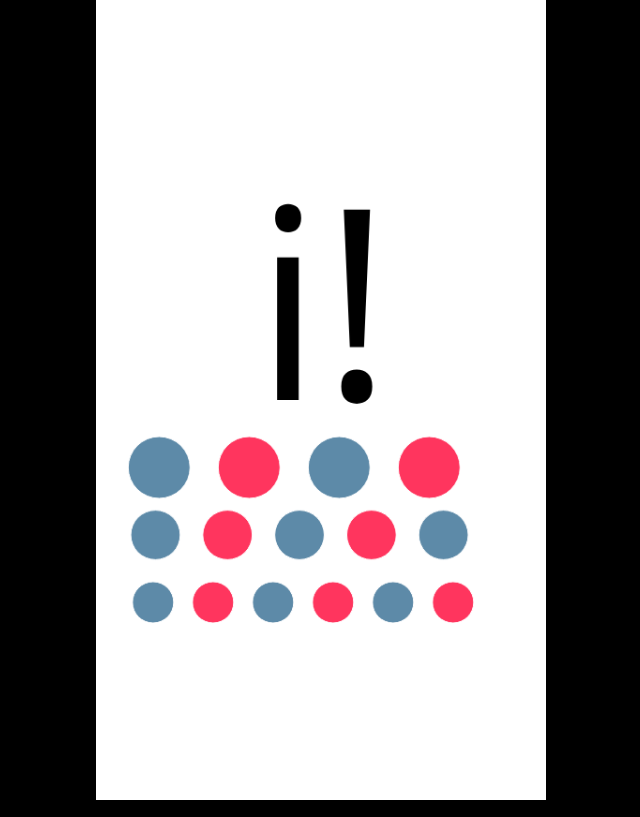
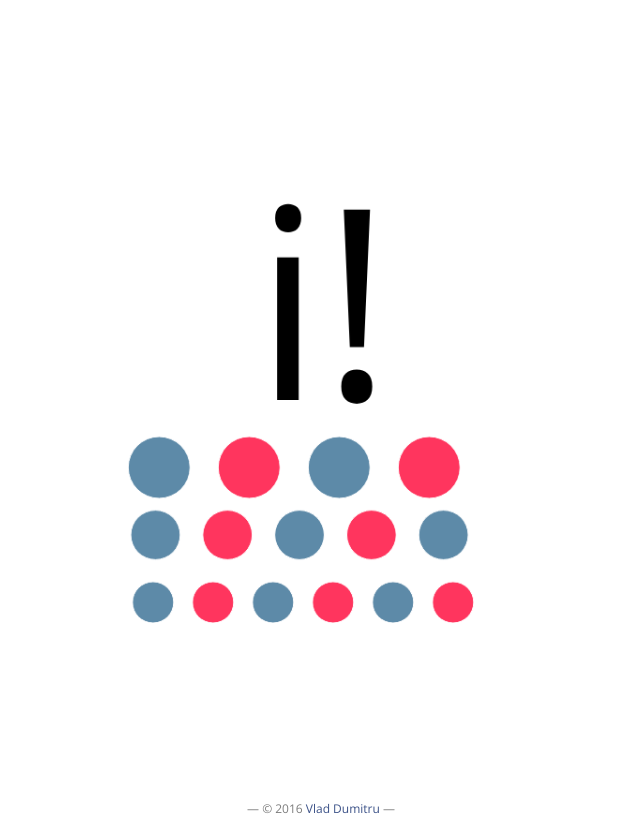
Before and after one commit to deveah/ii, a plain HTML site: page index.html in a window 1280 px wide. Shown: the whole page, without its empty margins (319-959 px from the left). Drawn offline with nearby package versions, Linux system fonts and the light colour scheme.

Commit message:
Modify background to be white in order to pad the screen; Add copyright text

```diff
--- a/index.html
+++ b/index.html
@@ -15,5 +15,8 @@
 <body onload="ii.init();">
   <canvas id="mainCanvas">
   </canvas>
+  <div class="copyright">
+    &mdash; &copy; 2016 <a href="https://github.com/deveah">Vlad Dumitru</a> &mdash;
+  </div>
 </body>
 </html>
--- a/style.css
+++ b/style.css
@@ -1,7 +1,7 @@
 body {
   margin: 0;
   padding: 0;
-  background: black;
+  background: white;
 }
 
 canvas {
@@ -9,3 +9,15 @@ canvas {
   margin: 0 auto;
   background: white;
 }
+
+.copyright {
+  font-family: "Open Sans", sans-serif;
+  font-size: 12px;
+  text-align: center;
+  color: #7c7c7c;
+}
+
+a {
+  text-decoration: none;
+  color: #3c5288;
+}
```
